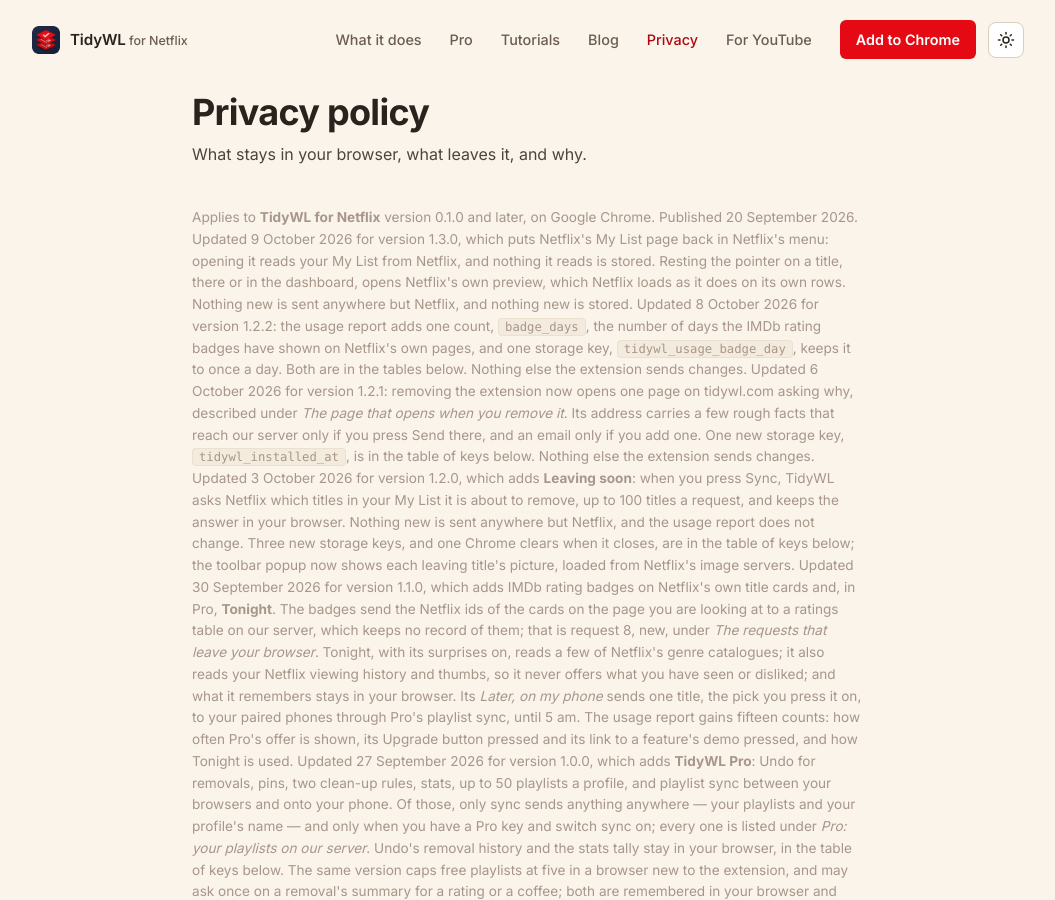
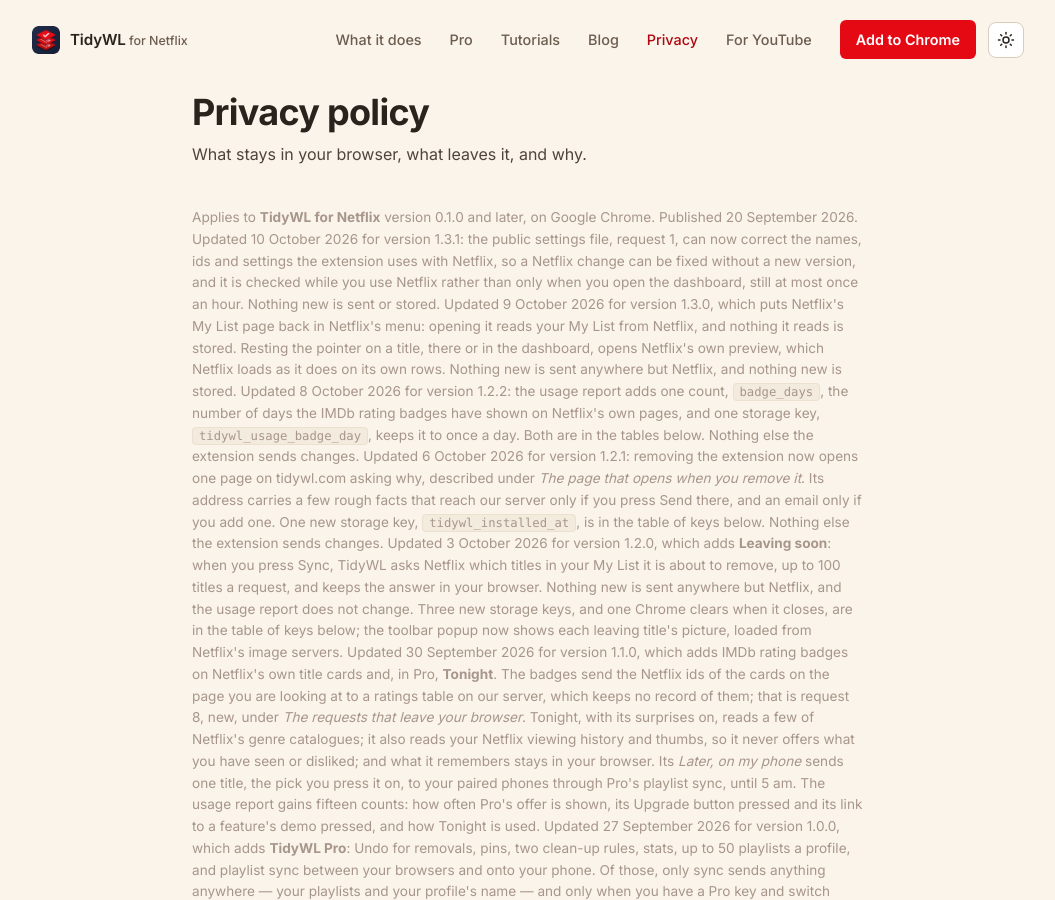
Before and after one commit to dominic-lam/tidywl-site, a Jekyll site: the page built from netflix/privacy/index.html, in a window 1280 px wide and 900 px high. Shown: the whole window, without its empty margins (112-1167 px from the left). Built offline with Jekyll 4.4.1, drawn with Linux system fonts in a browser that asks for light colours.

Commit message:
netflix: 1.3.1 is live; the policy dated 10 October 2026
1.3.1 went live on the Chrome Web Store on 2026-10-10 (the user's report, 05:36 PDT).
The policy and llms.txt were merged from draft/netflix-1.3.1-release; this adds the
dated line, the version and privacy_updated. src/ at tag v1.3.1 is unchanged from
c1f8ef8, the commit the draft was checked against.

Co-Authored-By: Claude Opus 5.5 <noreply@anthropic.com>
Claude-Session: https://claude.ai/code/session_01VfdBNkA7E1uergJXF7FLfh

```diff
--- a/_data/netflix.yml
+++ b/_data/netflix.yml
@@ -14,12 +14,12 @@
 
 published: true
 store_url: https://chromewebstore.google.com/detail/watch-later-tidy-for-netf/gbgdgeamachehbegdghnhpkiebahmafm
-version: 1.3.0
+version: 1.3.1
 
 # The date the privacy policy last changed, rendered on the page and used as
 # its `last_modified_at`. Bump it when the policy's substance changes — not
 # for a typo, per the freshness rule in CLAUDE.md.
-privacy_updated: 2026-10-09
+privacy_updated: 2026-10-10
 # The day the policy first went live. Rendered as "Published"; never bumped.
 privacy_published: 2026-09-20
 
--- a/netflix/privacy/index.html
+++ b/netflix/privacy/index.html
@@ -53,12 +53,9 @@ last_modified_at: 2026-09-28
      refreshSoon, at most every ten minutes a tab, still at most once an hour),
      and it can now correct the values the extension uses with Netflix
      (config/README.md in the extension repo; page-context.js configFor() and
-     netflix-selectors.js check each one). On release day, add above 1.3.0's line:
-       Updated <day> October 2026 for version 1.3.1: the public settings file,
-       request 1, can now correct the names, ids and settings the extension uses
-       with Netflix, so a Netflix change can be fixed without a new version, and
-       it is checked while you use Netflix rather than only when you open the
-       dashboard, still at most once an hour. Nothing new is sent or stored.
+     netflix-selectors.js check each one). src/ at tag v1.3.1 (6b3a9fa) is
+     unchanged from c1f8ef8. Merged 2026-10-10, the day 1.3.1 went live (05:36
+     PDT, the user's report), with its dated line in the meta paragraph below.
 
      This is the page the Chrome Web Store listing points at, so every sentence
      in it has to be true of the shipped build, not of the plan.
@@ -98,6 +95,10 @@ last_modified_at: 2026-09-28
     <p class="nf-policy-meta">
       Applies to <strong>TidyWL for Netflix</strong> version 0.1.0 and later, on Google Chrome.
       Published {{ site.data.netflix.privacy_published | date: "%-d %B %Y" }}.
+      Updated 10 October 2026 for version 1.3.1: the public settings file, request 1, can now correct the names, ids
+      and settings the extension uses with Netflix, so a Netflix change can be fixed without a new version, and it is
+      checked while you use Netflix rather than only when you open the dashboard, still at most once an hour. Nothing
+      new is sent or stored.
       Updated 9 October 2026 for version 1.3.0, which puts Netflix's My List page back in Netflix's menu: opening it
       reads your My List from Netflix, and nothing it reads is stored. Resting the pointer on a title, there or in the
       dashboard, opens Netflix's own preview, which Netflix loads as it does on its own rows. Nothing new is sent
```
